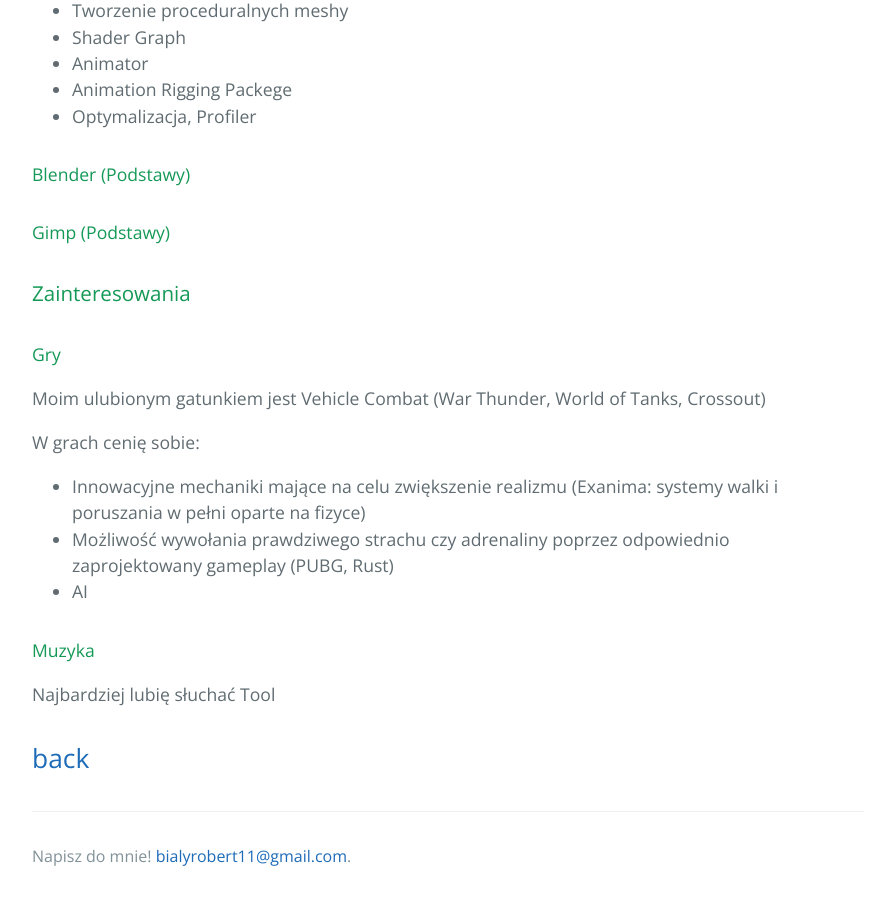
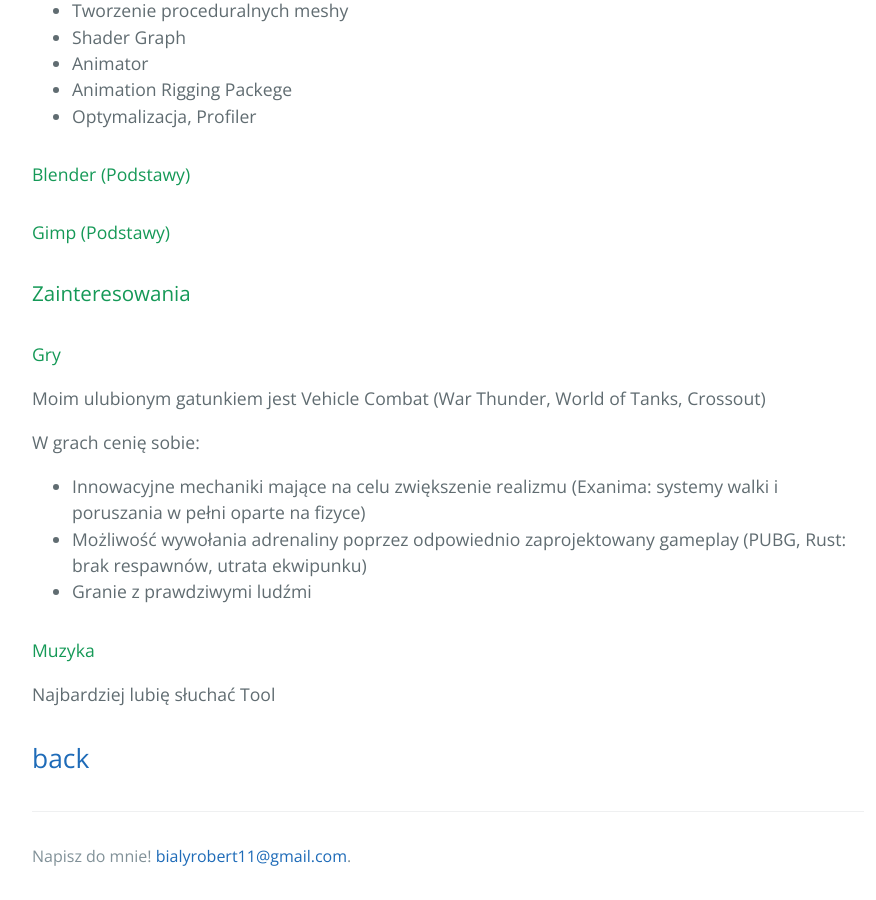
Before and after one commit to LaserRock46/laserrock46.github.io, a Jekyll site: the page built from cv.md, in a window 1280 px wide and 900 px high, scrolled down 632 px. Shown: the whole window, without its empty margins (192-1068 px from the left). Built offline with Jekyll 4.4.1, drawn with Linux system fonts in a browser that asks for light colours; the repository's description, which GitHub fills in, is left out.

Commit message:
Update cv.md

```diff
--- a/cv.md
+++ b/cv.md
@@ -30,8 +30,8 @@ Moim ulubionym gatunkiem jest Vehicle Combat (War Thunder, World of Tanks, Cross
 
 W grach cenię sobie:
 * Innowacyjne mechaniki mające na celu zwiększenie realizmu (Exanima: systemy walki i poruszania w pełni oparte na fizyce)
-* Możliwość wywołania prawdziwego strachu czy adrenaliny poprzez odpowiednio zaprojektowany gameplay (PUBG, Rust)
-* AI
+* Możliwość wywołania adrenaliny poprzez odpowiednio zaprojektowany gameplay (PUBG, Rust: brak respawnów, utrata ekwipunku)
+* Granie z prawdziwymi ludźmi
 
 #### Muzyka
 
```
